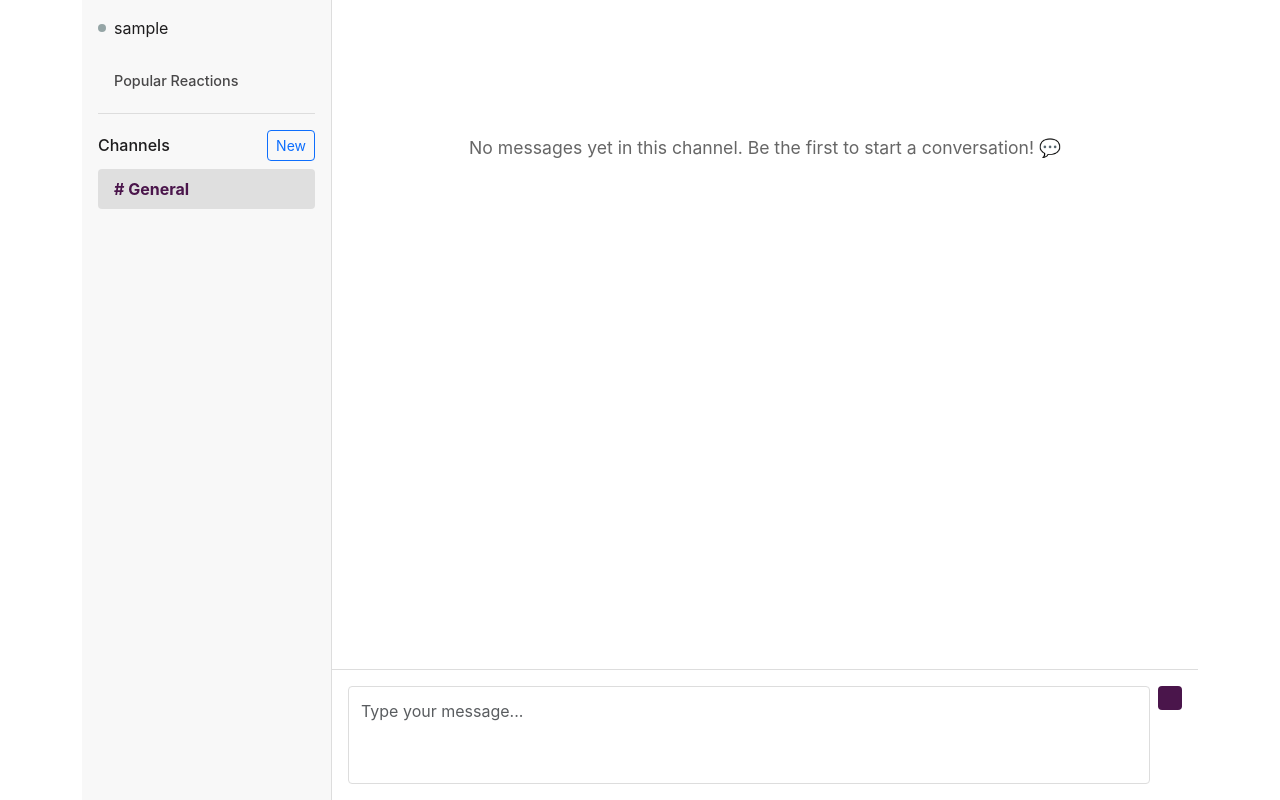
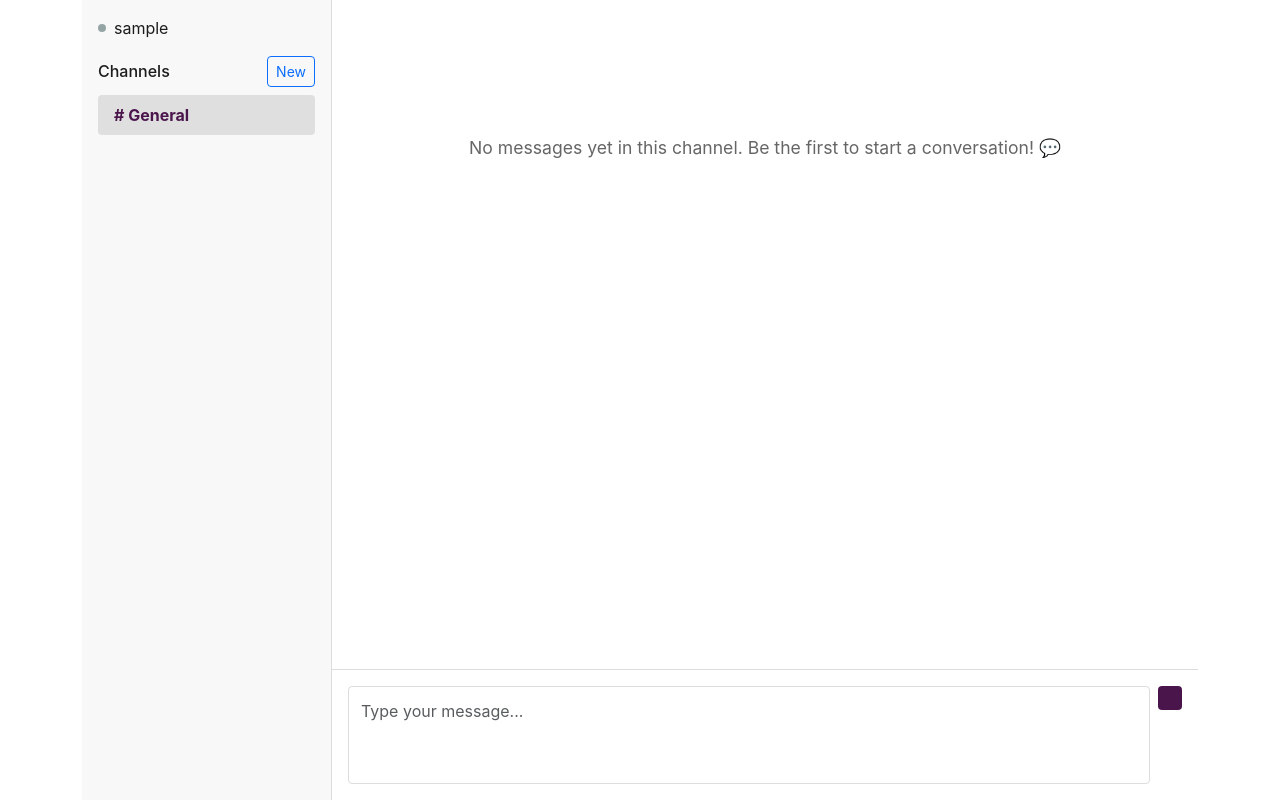
Before and after one commit to silas-pusateri/TeamFlow, a Flask app: page /chat in a window 1280 px wide. Shown: the part 56-856 px from the top of the page. Run offline with Flask 3, Linux system fonts and the light colour scheme; the visitor is signed in with stand-in values (Sample User, id 1); data comes from the database, SQL or seed files in the repository; some libraries are stand-ins or nearby versions.

Commit message:
Restored to '5193ec7d14fbae2b8361f47fea9eec21f95eddd5'
Replit-Restored-To:5193ec7d14fbae2b8361f47fea9eec21f95eddd5

```diff
--- a/static/css/style.css
+++ b/static/css/style.css
@@ -222,19 +222,6 @@ body {
 .reaction-count {
     font-size: 0.85rem;
     font-weight: 500;
-}
-
-/* Dark theme support for reactions */
-.dark-theme .reaction {
-    background-color: rgba(255, 255, 255, 0.05);
-}
-
-.dark-theme .reaction:hover {
-    background-color: rgba(255, 255, 255, 0.08);
-}
-
-.dark-theme .reaction.active {
-    background-color: var(--primary-color);
 }
 
 .dark-theme .thread-container {
@@ -473,59 +460,3 @@ body {
 .dark-theme .auth-container .card-title {
     color: var(--text-color);
 }
-
-/* Add to existing styles */
-
-.reaction-heatmap {
-    padding: 1rem;
-    border-bottom: 1px solid var(--border-color);
-    margin-bottom: 1rem;
-}
-
-.heatmap-header {
-    color: var(--text-color);
-    font-size: 0.9rem;
-    opacity: 0.8;
-}
-
-.reaction-stats {
-    display: grid;
-    grid-template-columns: repeat(auto-fill, minmax(40px, 1fr));
-    gap: 0.5rem;
-    margin-top: 0.5rem;
-}
-
-.stat-item {
-    display: flex;
-    flex-direction: column;
-    align-items: center;
-    padding: 0.5rem;
-    background-color: var(--bg-color);
-    border-radius: 4px;
-    transition: all 0.2s ease;
-}
-
-.stat-item:hover {
-    transform: translateY(-2px);
-    box-shadow: 0 2px 4px rgba(0, 0, 0, 0.1);
-}
-
-.stat-emoji {
-    font-size: 1.2rem;
-    margin-bottom: 0.25rem;
-}
-
-.stat-count {
-    font-size: 0.8rem;
-    color: var(--text-color);
-    opacity: 0.8;
-}
-
-/* Dark theme support */
-.dark-theme .stat-item {
-    background-color: rgba(255, 255, 255, 0.05);
-}
-
-.dark-theme .stat-item:hover {
-    box-shadow: 0 2px 4px rgba(0, 0, 0, 0.2);
-}
--- a/static/js/main.js
+++ b/static/js/main.js
@@ -57,6 +57,7 @@ document.addEventListener('DOMContentLoaded', function() {
         channelItem.textContent = `# ${data.name}`;
         channelList.appendChild(channelItem);
     });
+
 
     // Channel selection
     channelList.addEventListener('click', (e) => {
@@ -133,7 +134,7 @@ document.addEventListener('DOMContentLoaded', function() {
         });
     }
 
-    // Message actions (Reaction)
+    // Message actions (Pin, Bookmark, Reaction)
     messageContainer.addEventListener('click', (e) => {
         const messageElement = e.target.closest('.message');
         if (!messageElement) return;
@@ -176,7 +177,7 @@ document.addEventListener('DOMContentLoaded', function() {
     document.body.appendChild(emojiPicker);
 
     const commonEmojis = ['👍', '❤️', '😊', '🎉', '👏', '🚀', '👌', '🔥', '✨', '😄', '🤔', '👀',
-                       '😂', '🙌', '💯', '🎨', '💪', '🌟', '💡', '🎵', '🎮', '🍕', '☕', '🌈'];
+                         '😂', '🙌', '💯', '🎨', '💪', '🌟', '💡', '🎵', '🎮', '🍕', '☕', '🌈'];
 
     function showEmojiPicker(messageId, buttonRect) {
         emojiPicker.innerHTML = commonEmojis.map(emoji =>
--- a/templates/chat.html
+++ b/templates/chat.html
@@ -8,10 +8,6 @@
                 <span class="status-dot {{ 'online' if current_user.is_online else 'offline' }}"></span>
                 <span>{{ current_user.username }}</span>
             </div>
-        </div>
-        <div class="reaction-heatmap">
-            <h6 class="heatmap-header mb-2">Popular Reactions</h6>
-            <div id="reaction-stats" class="reaction-stats"></div>
         </div>
         <div class="d-flex justify-content-between align-items-center mb-2">
             <h6 class="channels-header mb-0">Channels</h6>
```
Also changed, not shown: socket_events.py (+23 -54 lines), static/js/websocket.js (+41 -61 lines).
